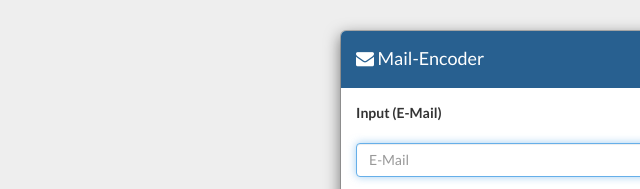
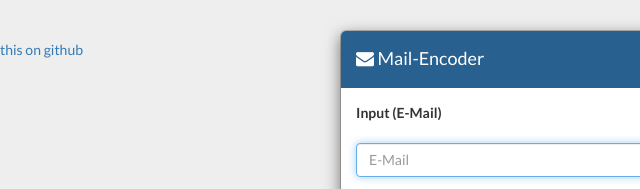
Before and after one commit to michapixel/mailencoder, a plain HTML site: page index.html in a window 1280 px wide. Shown: the top 189 px of the page, 0-640 px from the left. Drawn offline with nearby package versions, Linux system fonts and the light colour scheme; some packages are replaced by stand-ins of ours; a script that the page names is missing.

Commit message:
back reference to github project

```diff
--- a/index.html
+++ b/index.html
@@ -62,7 +62,9 @@
 	</div>
 	<!-- /.modal compose message -->
 
-
+	<footer>
+		<a href="https://github.com/michapixel/mailencoder">this on github</a>
+	</footer>
 	<script src="//cdnjs.cloudflare.com/ajax/libs/jquery/2.2.0/jquery.min.js"></script>
 	<script src="//cdnjs.cloudflare.com/ajax/libs/clipboard.js/1.5.5/clipboard.min.js"></script>
 	<script src="//maxcdn.bootstrapcdn.com/bootstrap/3.3.6/js/bootstrap.min.js"></script>
```
